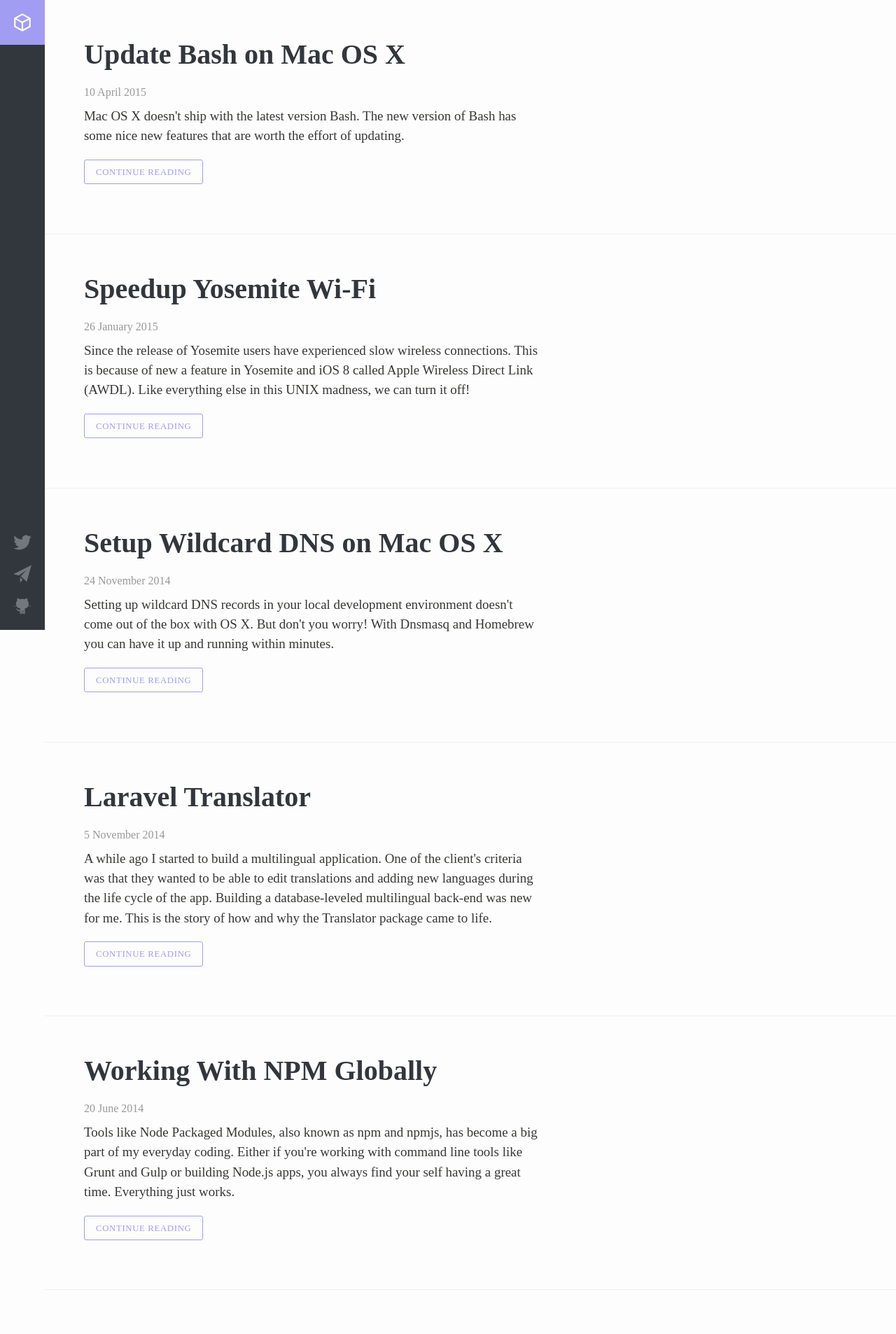
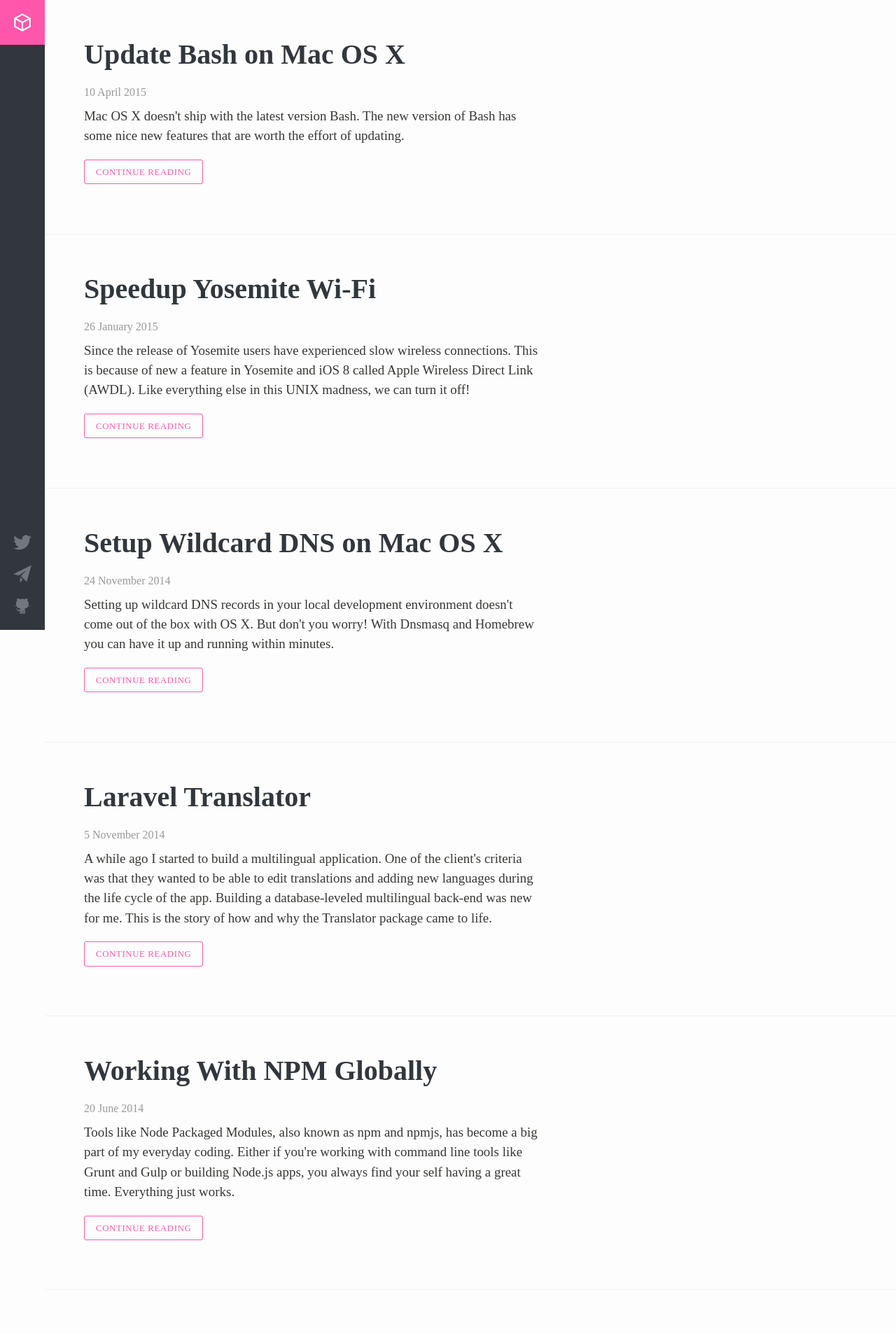
Before and after one commit to mikaelmattsson/mikaelmattsson.github.io, a Jekyll site: the page built from index.html, in a window 1280 px wide. Shown: the top 1906 px of the page at 70% size. Built offline with Jekyll 4.4.1, drawn with Linux system fonts in a browser that asks for light colours; comment, search, counter and statistics services are not loaded.

Commit message:
Update fron-page color.

```diff
--- a/index.html
+++ b/index.html
@@ -1,6 +1,6 @@
 ---
 layout: page
-color: '#a09df3'
+color: '#ff57ab'
 ---
 {% for post in site.posts %}
   <section>
```
